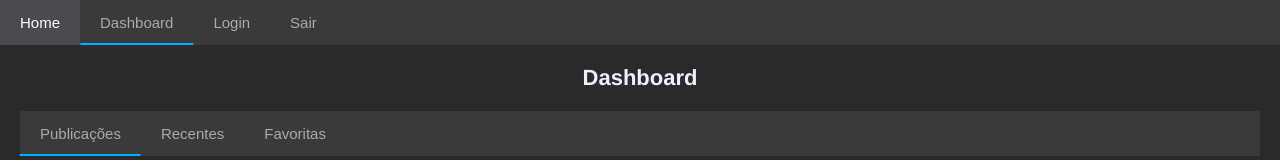
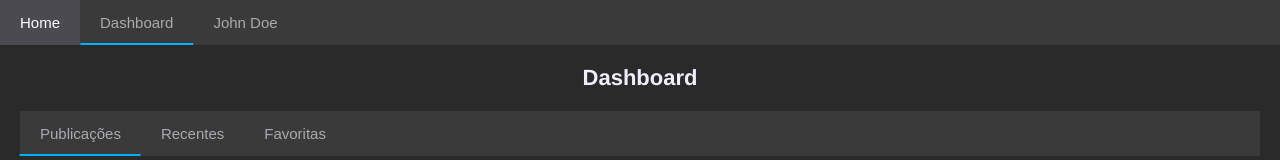
Before and after one commit to LucasLuccaCode/react-router-authentication, a React (Vite) app: page /login in a window 1280 px wide. Both pictures are taken after a click on the input "Entrar". Shown: the top 160 px of the page. Built offline with nearby package versions, Linux system fonts and the light colour scheme.

Commit message:
feat: configured to change Header menu options when user is authenticated and logout button implemented

```diff
--- a/src/components/Header/index.jsx
+++ b/src/components/Header/index.jsx
@@ -1,26 +1,41 @@
-import { NavLink } from "react-router-dom";
+import { NavLink, useNavigate } from "react-router-dom";
+import { useAuth } from "../../contexts/AuthContext"
 import "./styles.css"
 
 export default function Header() {
-  const handleLogout = () => {
-    console.log("Sair")
+  const { user, logout } = useAuth()
+  const navigate = useNavigate()
+
+  const handleLogout = async () => {
+    await logout()
+    navigate("/login")
   }
+
   return (
     <header>
       <nav>
         <ul className="menu">
+          {
+            user ? (
+              <>
                 <li>
                   <NavLink to={`/`}>Home</NavLink>
                 </li>
                 <li>
                   <NavLink to={`/dashboard`}>Dashboard</NavLink>
                 </li>
+                <li title="Sair">
+                  <button onClick={handleLogout}>{user?.name}</button>
+                </li>
+              </>
+            ) : (
+              <>
                 <li>
                   <NavLink to={`/login`}>Login</NavLink>
                 </li>
-          <li>
-            <button onClick={handleLogout}>Sair</button>
-          </li>
+              </>
+            )
+          }
         </ul>
       </nav>
     </header >
--- a/src/components/UserForm/index.jsx
+++ b/src/components/UserForm/index.jsx
@@ -13,7 +13,7 @@ export default function UserForm({ btnText, handleForm }) {
           id="email"
           required
           autoFocus
-          defaultValue="lucca@gmail.com"
+          defaultValue="john@gmail.com"
           />
       </div>
       <div className="c-form__input">
--- a/src/contexts/AuthContext.jsx
+++ b/src/contexts/AuthContext.jsx
@@ -13,8 +13,9 @@ export function AuthProvider({ children }) {
     try {
       const { user, token } = await requestSignIn({ email, password })
 
-      // Create cache
+      // creating user cache and token
       Cookies.set("router-auth-token", token, { expires: 7 }) // Espira em 7 dias
+      Cookies.set("router-auth-user", JSON.stringify(user), { expires: 7 }) // Espira em 7 dias
 
       setUser(user)
 
@@ -24,10 +25,17 @@ export function AuthProvider({ children }) {
     }
   }
 
+  const logout = async () => {
+    Cookies.remove("router-auth-token")
+    Cookies.remove("router-auth-user")
+    setUser(null)
+  }
+
   const value = {
     user,
+    isAuthenticated,
     signIn,
-    isAuthenticated
+    logout
   }
 
   return (
--- a/src/services/auth.js
+++ b/src/services/auth.js
@@ -8,7 +8,7 @@ export const requestSignIn = async ({ email, password }) => {
   return {
     user: {
       id: 1,
-      name: "Jhon Doe",
+      name: "John Doe",
       email,
       image_url: "https://github.com/LucasLuccaCode.png"
     },
```
Lines whose indentation alone changed are shown as unchanged.
